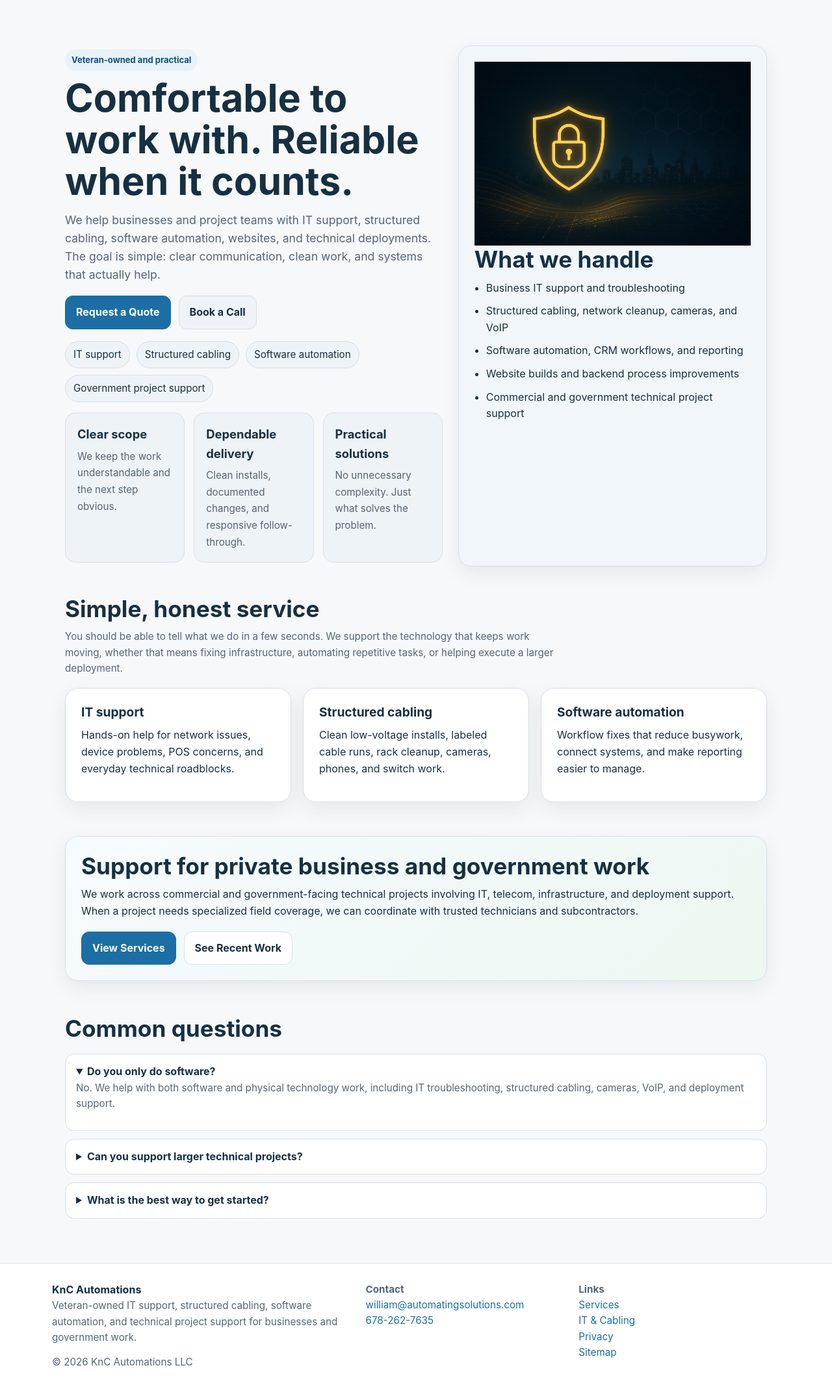
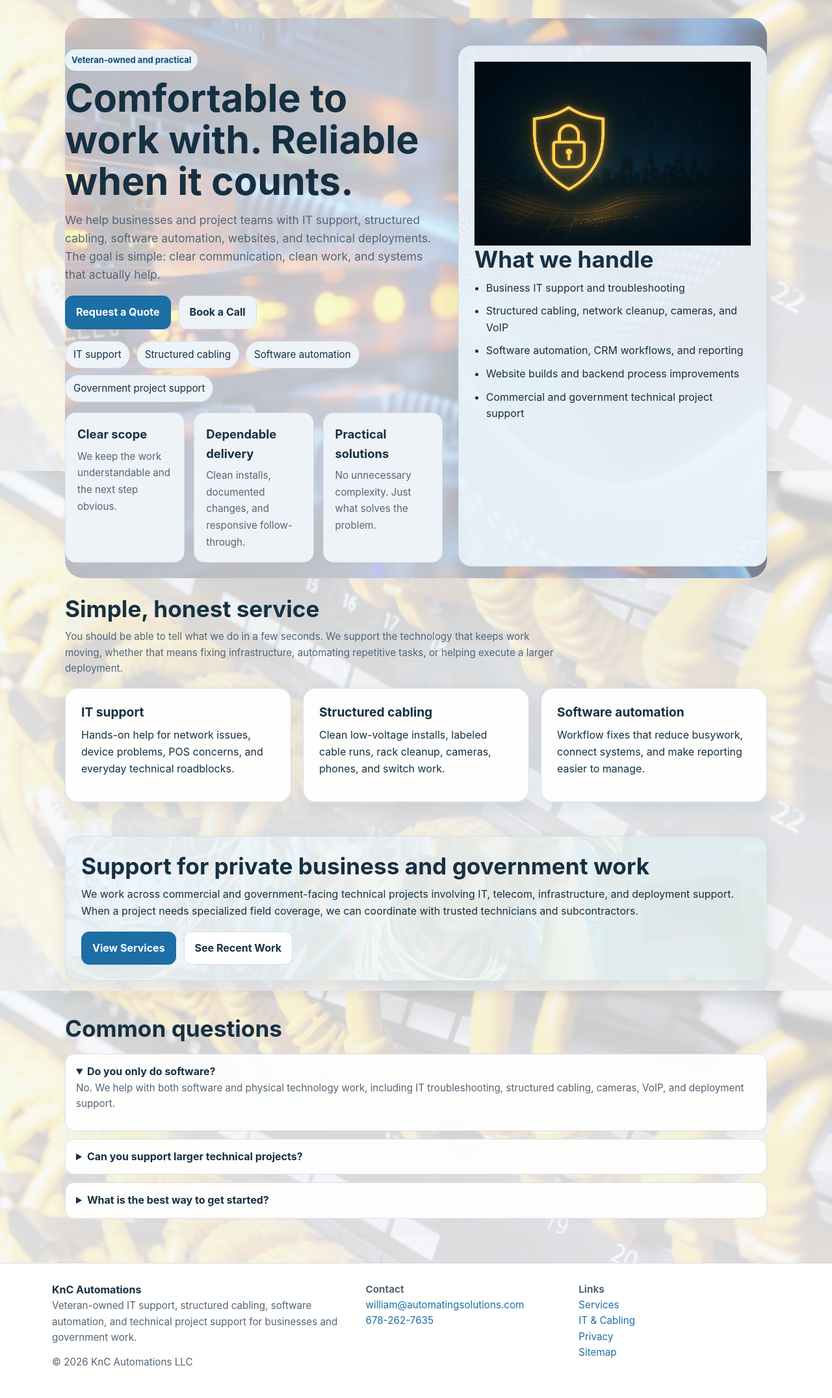
Before and after one commit to Hunter100102/AutomateIT, a PHP site: page / in a window 1280 px wide. Shown: the part 75-2227 px from the top of the page at 65% size. Run offline with PHP 8.4, Linux system fonts and the light colour scheme.

Commit message:
Adding backgrounds and updating site.

```diff
--- a/css/style.css
+++ b/css/style.css
@@ -92,3 +92,83 @@ summary{cursor:pointer;font-weight:700}
   .vet-pill{display:none}
   .card{padding:20px}
 }
+
+/* ---------------------------------------------------------
+   Background image enhancement pass
+   - Keeps the current layout, colors, spacing, and content intact.
+   - Adds subtle photo texture from /assets without reducing readability.
+--------------------------------------------------------- */
+body{
+  background:
+    linear-gradient(rgba(247,248,250,.80), rgba(247,248,250,.94)),
+    url('../assets/homepage-background-4.jpg') center top / cover fixed no-repeat,
+    var(--bg);
+}
+main > .container > .hero,
+main > .container > .page-hero,
+main > .container > .section{
+  position:relative;
+  isolation:isolate;
+}
+main > .container > .hero::before,
+main > .container > .page-hero::before,
+main > .container > .section::before{
+  content:"";
+  position:absolute;
+  inset:0;
+  z-index:-1;
+  border-radius:28px;
+  pointer-events:none;
+  background-position:center;
+  background-size:cover;
+  background-repeat:no-repeat;
+  opacity:.14;
+}
+main > .container > .hero::before{
+  background-image:
+    linear-gradient(90deg, rgba(247,248,250,.75) 0%, rgba(247,248,250,.78) 48%, rgba(247,248,250,.5) 100%),
+    url('../assets/homepage-background-3.jpg');
+  opacity:1;
+}
+main > .container > .page-hero::before{
+  background-image:
+    linear-gradient(90deg, rgba(247,248,250,.98), rgba(247,248,250,.74)),
+    url('../assets/learn-more-background.jpg');
+  opacity:1;
+}
+main > .container > .section:nth-of-type(2)::before{
+  background-image:
+    linear-gradient(rgba(255,255,255,.88), rgba(255,255,255,.88)),
+    url('../assets/process-automation.jpg');
+}
+main > .container > .section:nth-of-type(3)::before{
+  background-image:
+    linear-gradient(rgba(255,255,255,.86), rgba(255,255,255,.86)),
+    url('../assets/homepage background.jpg');
+}
+main > .container > .section:nth-of-type(4)::before{
+  background-image:
+    linear-gradient(rgba(255,255,255,.9), rgba(255,255,255,.9)),
+    url('../assets/about-us-background.jpg');
+}
+.card,
+.faq details,
+.table-wrap{
+  background-color:rgba(255,255,255,.94);
+}
+.card.soft{
+  background:
+    linear-gradient(rgba(241,246,251,.95), rgba(241,246,251,.95)),
+    url('../assets/homepage background-2.jpg') center / cover no-repeat;
+}
+.card.highlight{
+  background:
+    linear-gradient(135deg, rgba(246,251,255,.93), rgba(237,247,241,.93)),
+    url('../assets/learn-more-background.jpg') center / cover no-repeat;
+}
+@media (max-width:920px){
+  body{background-attachment:scroll;}
+  main > .container > .hero::before,
+  main > .container > .page-hero::before,
+  main > .container > .section::before{border-radius:22px;}
+}
--- /dev/null
+++ b/js/tracking.js
@@ -0,0 +1 @@
+(function(){try{window.clarity=window.clarity||function(){(window.clarity.q=window.clarity.q||[]).push(arguments)};const s=document.createElement('script');s.async=true;s.src='https://www.clarity.ms/tag/uuwmye3l5z';document.head.appendChild(s)}catch(e){console.warn('Clarity skipped',e)}})();
```
Also changed, not shown: 404.html (+10 -10 lines), case-studies.html (+9 -9 lines), contact.html (+8 -8 lines), demo-backend.html (+8 -8 lines), index.html (+11 -11 lines), it-support.html (+9 -9 lines), pricing.html (+9 -9 lines), privacy.html (+8 -8 lines), services.html (+8 -8 lines), README.md, assets/best.jpg (added), assets/best.png (deleted), favicon.png (added).
